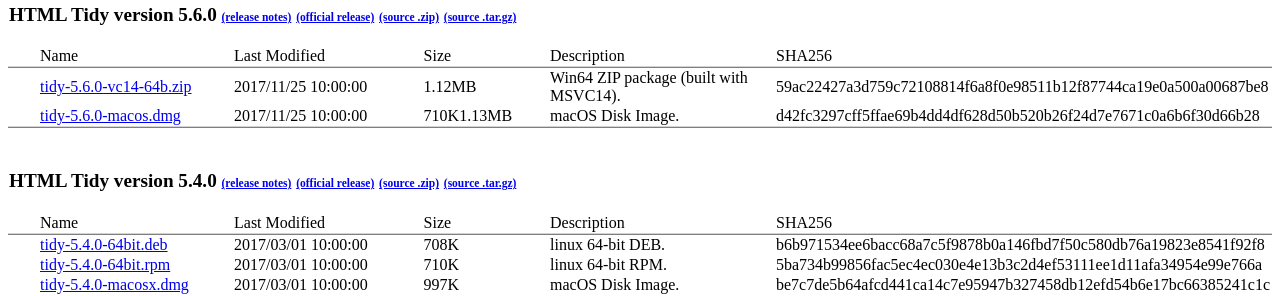
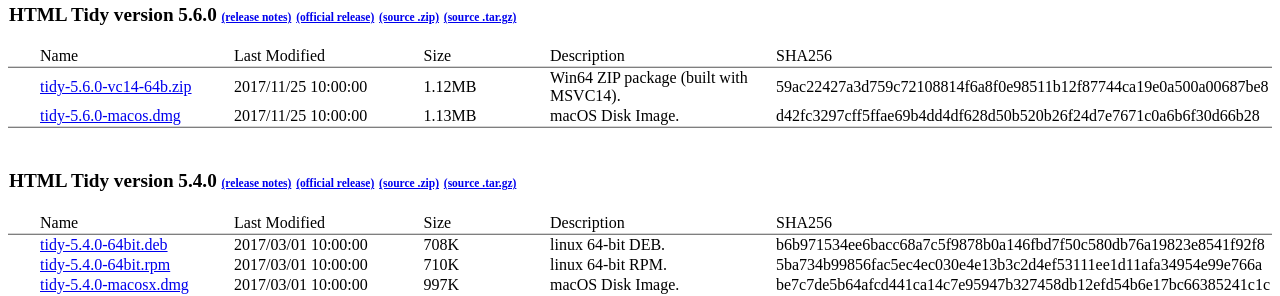
Before and after one commit to htacg/html-tidy.org.binaries, a Jekyll site: the page built from index.html, in a window 1280 px wide. Shown: the part 180-476 px from the top of the page. Built offline with Jekyll 4.4.1, drawn with Linux system fonts in a browser that asks for light colours.

Commit message:
Correction to size.

```diff
--- a/_data/tidy.yml
+++ b/_data/tidy.yml
@@ -9,7 +9,7 @@
       sha256: 59ac22427a3d759c72108814f6a8f0e98511b12f87744ca19e0a500a00687be8
 
     - filename: tidy-5.6.0-macos.dmg
-      filesize: 710K1.13MB
+      filesize: 1.13MB
       modified: 2017/11/25 10:00:00
       describe: macOS Disk Image.
       sha256: d42fc3297cff5ffae69b4dd4df628d50b520b26f24d7e7671c0a6b6f30d66b28
```
